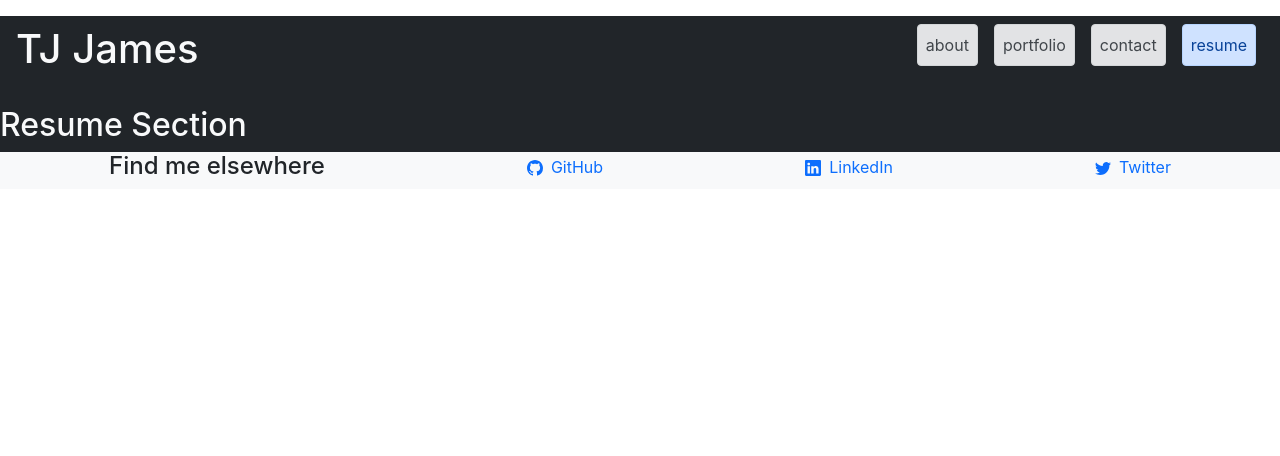
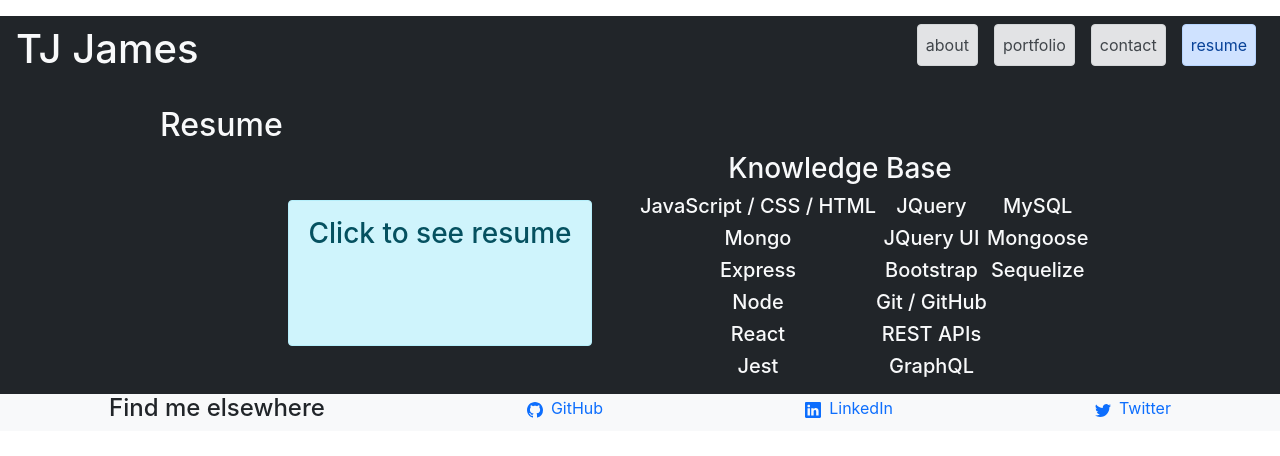
Before and after one commit to jamestw13/react-portfolio, a React (Create React App) app: page / in a window 1280 px wide. Both pictures are taken after a click on the element "resume". Shown: the top 456 px of the page. Built offline with nearby package versions, Linux system fonts and the light colour scheme.

Commit message:
filled out Resume component

```diff
--- a/src/components/About/index.js
+++ b/src/components/About/index.js
@@ -10,7 +10,7 @@ function About() {
           <div className="mx-auto">
             <pre>
               <code>
-                {`\tabout: {\n\t\twho:\t"TJ James",\n\t\twhat:\t"Full Stack Web Developer",\n\t\twhen:\t"2021 - Present",\n\t\twhere: \t"Madison, WI and beyond:,\n\t\twhy:\t"It's like candy for the brain"\n\t}`}
+                {`\tabout: {\n\t\twho:\t"TJ James",\n\t\twhat:\t"Full Stack Developer",\n\t\twhen:\t"2021 - Present",\n\t\twhere: \t"Madison, WI and beyond:,\n\t\twhy:\t"It's like candy for the brain"\n\t}`}
               </code>
             </pre>
           </div>
@@ -27,10 +27,20 @@ function About() {
         <section className="col-5">
           <h2>Personal</h2>
           <p>
-            I'm a passionate learner. I'm always picking up new fun things to do, especially if it's tactile. I also
-            enjoy social activites. That's how I got started in music. Trumpets and guitars always seem to find their
-            way under my fingers, especially if there are others joining in. I get in my share of performances with a
-            few bands around town in my freetime.
+            I started self-studying programming in 2017, learning the basics of Python and earning the Responsive Web
+            Design, JavaScript Algorithms and Data Structures, and Front End Development Libraries certifications from
+            freecodecamp.org. From there I began taking some computer science classes at UW-Madison where I picked up
+            Java. At that time I was hired at Epic Systems in a Quality Assurance role doing black and gray box testing
+            on electronic health record software. I worked on the Care Everywhere and Cosmos applications,
+            interoperability and health data aggregation for research and clinical purposes. This involved more Python
+            as well as SQL and MUMPS programming languages.
+          </p>
+          <p>Wanting to work more directly with code, I took up the UW-Madison Coding Bootcamp in 2021.</p>
+          <p>
+            A passionate learner, I'm always picking up new fun things to do, especially if it's tactile and/or social.
+            That's how I began my initial career as a musician. Trumpets and guitars always seemed to find their way
+            under my fingers and eventually led to me earning a Bachelors and Masters degrees in Music Performance. I do
+            still enjoy performing freelance in my area in a variety of styles and venues.
           </p>
           <p>
             I also keep my hands busy with crafting projects. Starting with crochet and knitting, I worked my way up to
@@ -38,25 +48,7 @@ function About() {
             hiking with friends or in solitude.
           </p>
         </section>
-        <section className="col-5">
-          <h2 className="text-center">Knowledge</h2>
-          <div className="d-flex flex-column mh-25 flex-wrap" style={{height: 250}}>
-            <h5>JS / CSS / HTML</h5>
-            <h5>Node</h5>
-            <h5>Express</h5>
-            <h5>React</h5>
-            <h5>Mongo</h5>
-            <h5>Jest</h5>
-            <h5>JQuery</h5>
-            <h5>JQuery UI</h5>
-            <h5>Bootstrap</h5>
-            <h5>Git / GitHub</h5>
-            <h5>REST APIs</h5>
-            <h5>GraphQL</h5>
-            <h5>MySQL</h5>
-            <h5>ORM / ODM</h5>
-          </div>
-        </section>
+        <section className="col-5"></section>
       </div>
     </section>
   );
--- a/src/components/Resume/index.js
+++ b/src/components/Resume/index.js
@@ -1,7 +1,46 @@
 import React from 'react';
 
 function Resume() {
-  return <h2>Resume Section</h2>;
+  const skills = [
+    'JavaScript / CSS / HTML',
+    'Mongo',
+    'Express',
+    'Node',
+    'React',
+    'Jest',
+    'JQuery',
+    'JQuery UI',
+    'Bootstrap',
+    'Git / GitHub',
+    'REST APIs',
+    'GraphQL',
+    'MySQL',
+    'Mongoose',
+    'Sequelize',
+  ];
+  return (
+    <section className="w-75 mx-auto">
+      <h2>Resume</h2>
+      <div className="d-flex flex-row justify-content-center">
+        <div className="col-5 p-5">
+          <a
+            href="https://docs.google.com/document/d/16d1W6bTS35hZo1dIHWeLvvMX7h1Zc1yz-t7J38XAXzE/edit?usp=sharing"
+            className="text-decoration-none"
+          >
+            <h3 className="w-100 h-100 alert alert-info text-center align-middle">Click to see resume</h3>
+          </a>
+        </div>
+        <div className="col-5">
+          <h3 className="text-center">Knowledge Base</h3>
+          <div className="d-flex flex-column flex-wrap align-items-center" style={{height: 200}}>
+            {skills.map(skill => (
+              <h5>{skill}</h5>
+            ))}
+          </div>
+        </div>
+      </div>
+    </section>
+  );
 }
 
 export default Resume;
```
Also changed, not shown: src/assets/images/resume.png (added).
